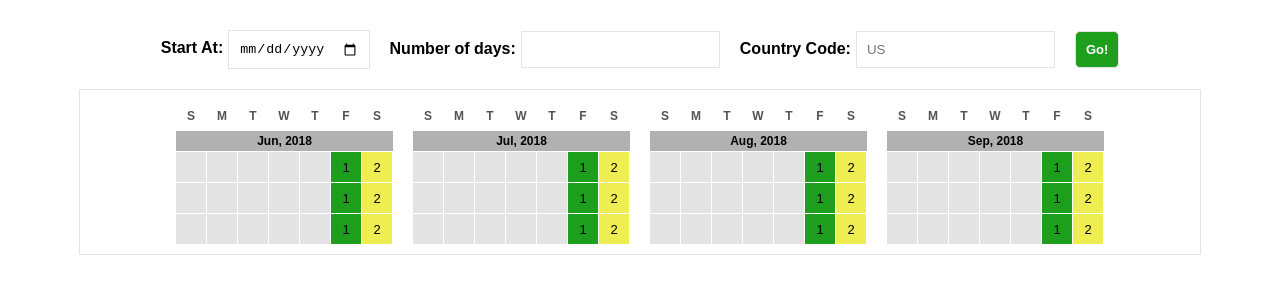
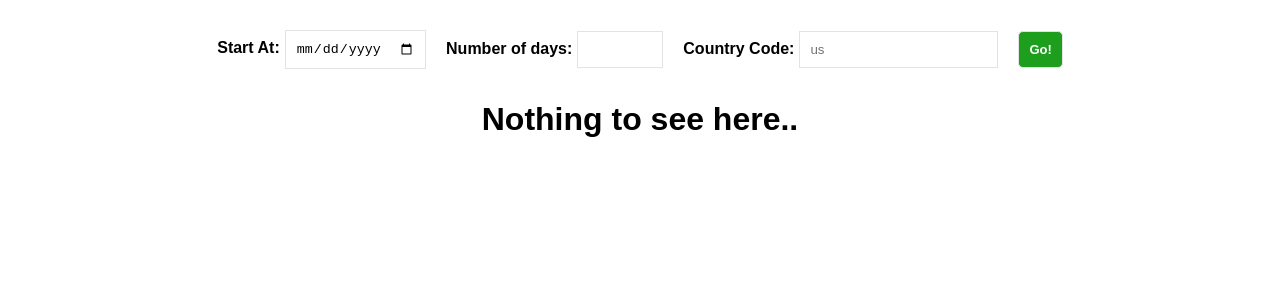
Before and after one commit to abrahamjsb/number8-calendar, a React (Create React App) app: page / in a window 1280 px wide. Shown: the top 300 px of the page. Built offline with nearby package versions, Linux system fonts and the light colour scheme.

Commit message:
Display months with data obtain from form. Fix issue on valid days.

```diff
--- a/src/App.css
+++ b/src/App.css
@@ -1,28 +1,5 @@
-.App {
-  text-align: center;
+h1.main-title {
+
+  display: block;
+  text-align: center !important;
 }
-
-.App-logo {
-  animation: App-logo-spin infinite 20s linear;
-  height: 80px;
-}
-
-.App-header {
-  background-color: #222;
-  height: 150px;
-  padding: 20px;
-  color: white;
-}
-
-.App-title {
-  font-size: 1.5em;
-}
-
-.App-intro {
-  font-size: large;
-}
-
-@keyframes App-logo-spin {
-  from { transform: rotate(0deg); }
-  to { transform: rotate(360deg); }
-}
--- a/src/App.js
+++ b/src/App.js
@@ -2,31 +2,36 @@ import React, { Component } from 'react';
 import Calendar from './components/calendar/containers/calendar.js';
 import Form from './components/calendar-form/calendar-form';
 import {setDateFormat, validateForm} from './components/calendar-form/form-helper';
+import './App.css';
 
 class App extends Component {
 
   state = {
-    startAt: '06/10/2018',
+    startAt: '',
     days: 100,
-    countryCode: 'us'
+    countryCode: '',
+    available: false
   }
 
   handleSubmit = (e) => {
     e.preventDefault();
-    // const formData = e.target;
-    // const validate = validateForm(formData);
-    // const newDate = setDateFormat(new Date(d), c);
-    // this.setState({startAt:newDate,
-    //                days:parseInt(n, 10),
-    //                countryCode: c});
+    const formData = e.target;
+
+    if(!e.target['start-from'].value){this.setState({available:false}); return false;}
+    if(!e.target['days'].value) {this.setState({available:false}); return false;}
+    if(!e.target['country-code'].value) {this.setState({available:false}); return false;}
+
+    this.setState({startAt:e.target['start-from'].value.replace(/-/g, "/"), days:e.target['days'].value, countryCode:e.target['country-code'].value.toUpperCase(), available:true });
+
 
   }
 
   render() {
+    const showCalendar = this.state.available ? <Calendar  {...this.state} /> : <h1 className="main-title">Nothing to see here..</h1>;
     return (
       <div>
         <Form  handleSubmit={this.handleSubmit} />
-        <Calendar  {...this.state} />
+        {showCalendar}
       </div>
     );
   }
--- a/src/components/calendar-form/calendar-form.js
+++ b/src/components/calendar-form/calendar-form.js
@@ -1,4 +1,5 @@
 import React from 'react';
+import PropTypes from 'prop-types';
 import './css/calendar-form.css';
 
 const Form = (props) => {
@@ -10,11 +11,11 @@ const Form = (props) => {
         </div>
         <div className='input-container'>
             <label htmlFor='days'>Number of days:</label>
-            <input type='number' id='days' name='days'  required />
+            <input type='number' id='days' name='days' min="0" max="1095"  required />
         </div>
         <div className='input-container'>
             <label htmlFor='country-code'>Country Code:</label>
-            <input type='text' id='country-code' name='country-code'  pattern='/w{2}' placeholder="US" required />
+            <input type='text' id='country-code' name='country-code'  pattern='^[a-z]{2}|[A-Z]{2}$' placeholder="us" required />
         </div>
         <div className='input-container'>
             <input type='submit' className='submit-btn' value='Go!'  />
@@ -23,4 +24,8 @@ const Form = (props) => {
 )
 };
 
+Form.propType = {
+    handleSubmit: PropTypes.func.isRequired
+}
+
 export default Form;
--- a/src/components/calendar-form/form-helper.js
+++ b/src/components/calendar-form/form-helper.js
@@ -1,4 +1,7 @@
-export const validateForm = () => (console.log("im created"));
-export const setDateFormat = (date) => (displayFormatMonth(date.getMonth()) +'/'+ displayFormatDay(date.getDate()) +'/'+ date.getFullYear());
+export const setDateFormat = (date) => (date.getFullYear() +'/'+ displayFormatMonth(date.getMonth()) +'/'+ displayFormatDay(date.getDate()));
 const displayFormatDay = (d) => (d < 10 ? "0"+d : d);
 const displayFormatMonth = (m) => (m+1 < 10 ? "0"+(m+1): m+1);
+export const validateForm = (form) => {
+
+    const validateElm =  form.elements.map(i => ({i}));
+};
--- a/src/components/calendar/calendar-helper.js
+++ b/src/components/calendar/calendar-helper.js
@@ -53,11 +53,12 @@ export const calculateMonths = (p,d,n,m) => {
 // calculate days of months
 export const calculateDays = (id, end, start) => {
 
-    const finalValidDate = end; console.log("finalValidDate "+ finalValidDate)
-    const year = finalValidDate.getFullYear(); console.log("year"+ year)
-    const startValidDate = monthComparator(end, start) ? start : new Date(year, id, 1); console.log("startValidDate "+ startValidDate)
-    const finalWeek = getFinalWeek(finalValidDate); console.log("finalWeek "+ finalWeek)
-    let currentDate = getBeginWeek(startValidDate); console.log("currentDate "+ currentDate)
+    const finalValidDate = end;
+    const year = finalValidDate.getFullYear();
+    const startValidDate = monthComparator(end, start) ? start : new Date(year, id, 1);
+    console.log(startValidDate);
+    const finalWeek = getFinalWeek(finalValidDate);
+    let currentDate = getBeginWeek(startValidDate);
     const days = [];
     let cont = 1;
     while(!dateComparator(currentDate,finalWeek)) {
--- a/src/components/calendar/containers/calendar.js
+++ b/src/components/calendar/containers/calendar.js
@@ -1,22 +1,27 @@
 import React, {Component} from 'react';
+import PropTypes from 'prop-types';
 import Month from '../../month/month';
 import  {calculateMonths} from '../calendar-helper';
 import '../css/calendar.css';
 
-class Calendar extends Component {
+const Calendar = (props) => {
 
-    render() {
-
-       const {startAt, days, countryCode} = this.props;
+       const {startAt, days, countryCode} = props;
        const begin = new Date(startAt);
        const numMonths = calculateMonths(begin, begin, days);
 
         return (
             <div className='calendar-container'>
-             {numMonths.map(v => (<Month key={v.monthId} {...v} /> ))}
+             {numMonths.map(v => (<Month start={startAt} key={v.monthId} code={countryCode} {...v} /> ))}
             </div>
         )
-    }
+
+}
+
+Calendar.propType = {
+    startAt: PropTypes.string.isRequired,
+    days: PropTypes.number.isRequired,
+    countryCode: PropTypes.string.isRequired
 }
 
 export default Calendar
--- a/src/components/day/day.js
+++ b/src/components/day/day.js
@@ -1,7 +1,18 @@
 import React from 'react';
+import PropTypes from 'prop-types';
 
-const Day = () => (
-    <div className='day gray'></div>
-);
+const Day = (props) => {
+
+    const displayDate = props.type === "gray" ? " ": props.date;
+    const dayClass = "day " + props.type;
+
+    return <div className={dayClass}>{displayDate}</div>
+};
+
+Day.propTypes = {
+    type: PropTypes.string.isRequired,
+    date: PropTypes.number.isRequired,
+
+}
 
 export default Day;
--- a/src/components/month/month.css
+++ b/src/components/month/month.css
@@ -1,12 +1,19 @@
-.month-container, .month-header, .month-body {
+.month-container, .month-header {
 
     display:flex;
     flex-direction: column;
 }
 
 .month-container {
+    width: 220px;
+    margin: 10px;
+}
 
-    margin: 10px;
+.month-body {
+
+    display: flex;
+    flex-wrap: wrap;
+    width: 220px;
 }
 
 .month-year {
@@ -16,9 +23,10 @@
     font-weight: bolder;
     background-color: #b1b1b1;
     padding: 3px 0;
+    margin-right: 4px;
 }
 
-.week, .days {
+.days {
 
     display: flex;
     justify-content: space-between;
@@ -29,6 +37,7 @@
     font-size: 12px;
     font-weight: bolder;
     color: #535353;
+    margin-right: 4px;
 }
 
 .day, .day-legend {
@@ -50,6 +59,10 @@
 
     background-color: #e3e3e3;
 }
+.day.gray:after {
+
+    content: " ";
+}
 
 .day.green {
 
--- a/src/components/month/month.js
+++ b/src/components/month/month.js
@@ -1,12 +1,33 @@
-import React from 'react';
+import React, {Component} from 'react';
+import PropTypes from 'prop-types';
 import {getMonthName, calculateDays} from '../calendar/calendar-helper';
-import Week from '../week/week.js';
+import Day from '../day/day.js';
 import './month.css';
 
-const days = calculateDays(5, new Date('06/14/2018'), new Date('06/08/2018') );
-      console.log(days);
-const Month = (props) => (
+class Month extends Component {
 
+ state = {
+     days:[]
+ }
+
+ componentWillMount() {
+
+}
+
+componentDidMount() {
+    fetch('https://holidayapi.com/v1/holidays?key=a3c70ca7-44d4-4197-aca2-8bada3e972e4&country='+this.props.code+'&month='+(this.props.id+1))
+    .then(response => (response.json()))
+    .then(data => {
+        const holidays = Object.values(data.holidays);
+        this.setState({
+            days: holidays
+        })
+    })
+}
+ render(){
+    const days = calculateDays(this.props.monthId, new Date(this.props.end), new Date(this.props.start) );
+
+     return (
         <div className='month-container'>
             <div className='month-header'>
                 <div className='days'>
@@ -18,14 +39,21 @@ const Month = (props) => (
                     <div className='day-legend'>F</div>
                     <div className='day-legend'>S</div>
                 </div>
-            <div className='month-year'>{getMonthName(props.monthId)}, {props.year}</div>
+                <div className='month-year'>{getMonthName(this.props.monthId)}, {this.props.year}</div>
             </div>
             <div className='month-body'>
-            <Week />
-            <Week />
-            <Week />
+                {days.map(day =><Day key={day.id} {...day} />)}
             </div>
-    </div>
-)
+        </div>)
+ }
+}
+
+Month.propTypes = {
+    start: PropTypes.string.isRequired,
+    end: PropTypes.string.isRequired,
+    monthId: PropTypes.number.isRequired,
+    year: PropTypes.number.isRequired
+
+}
 
 export default Month;
```
Lines whose indentation alone changed are shown as unchanged.
